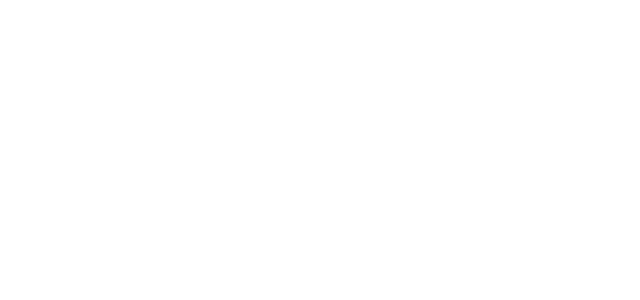
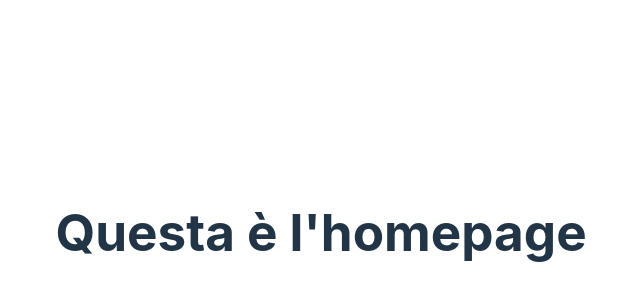
Before and after one commit to PaoloVisone/react-router, a React (Vite) app: page / in a window 1280 px wide. Shown: the part 168-468 px from the top of the page, without its empty margins (319-959 px from the left). Built offline with nearby package versions, Linux system fonts and the light colour scheme.

Commit message:
[feat] import pages

```diff
--- a/src/App.jsx
+++ b/src/App.jsx
@@ -1,11 +1,25 @@
 // Integro il sistema di routing
-import { BrowserRouter } from "react-router-dom";
+import { BrowserRouter, Routes, Route } from "react-router-dom";
+
+// Pages
+import HomePage from "./pages/Home";
+import AboutUs from "./pages/AboutUs";
+import ListProduct from "./pages/ListProduct";
 
 import './App.css'
 
 function App() {
 
-  return <BrowserRouter></BrowserRouter>;
+  return (
+    <BrowserRouter>
+      <Routes>
+        <Route path="/" element={<HomePage />} />
+        <Route path="/AboutUs" element={<AboutUs />} />
+        <Route path="/ListProduct" element={<ListProduct />} />
+      </Routes>
+
+    </BrowserRouter>
+  );
 
 }
 
```
